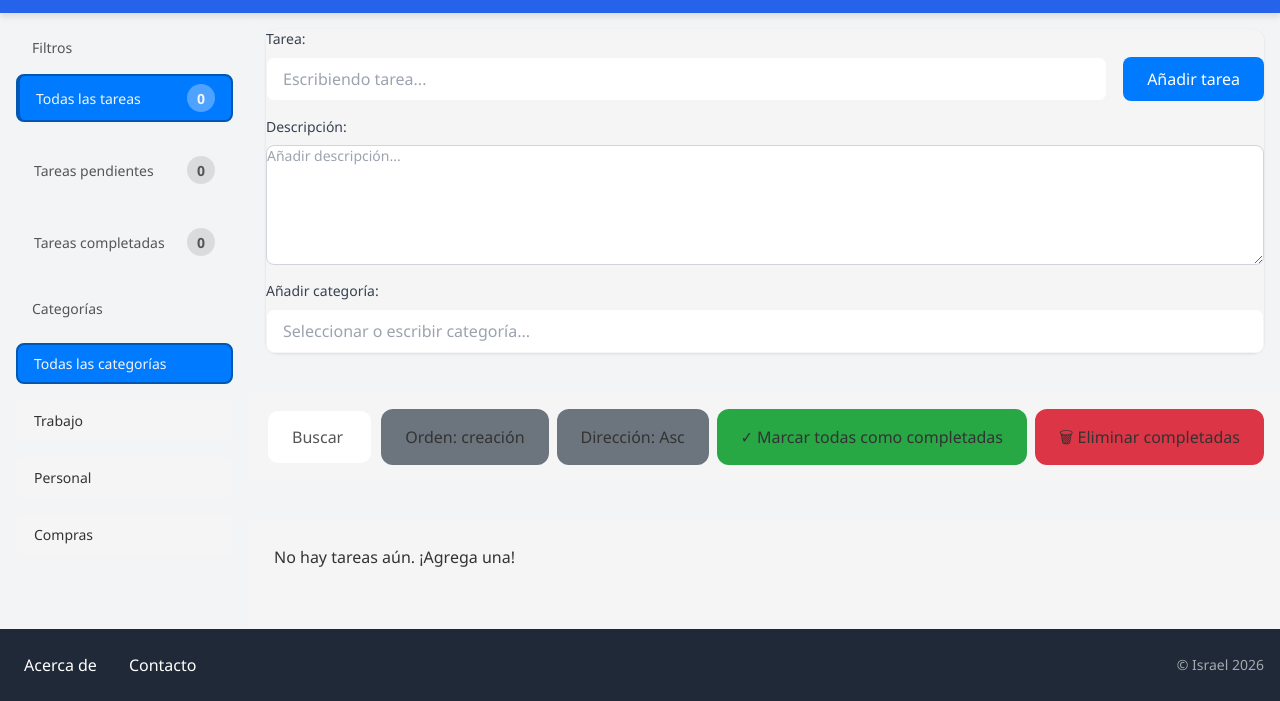
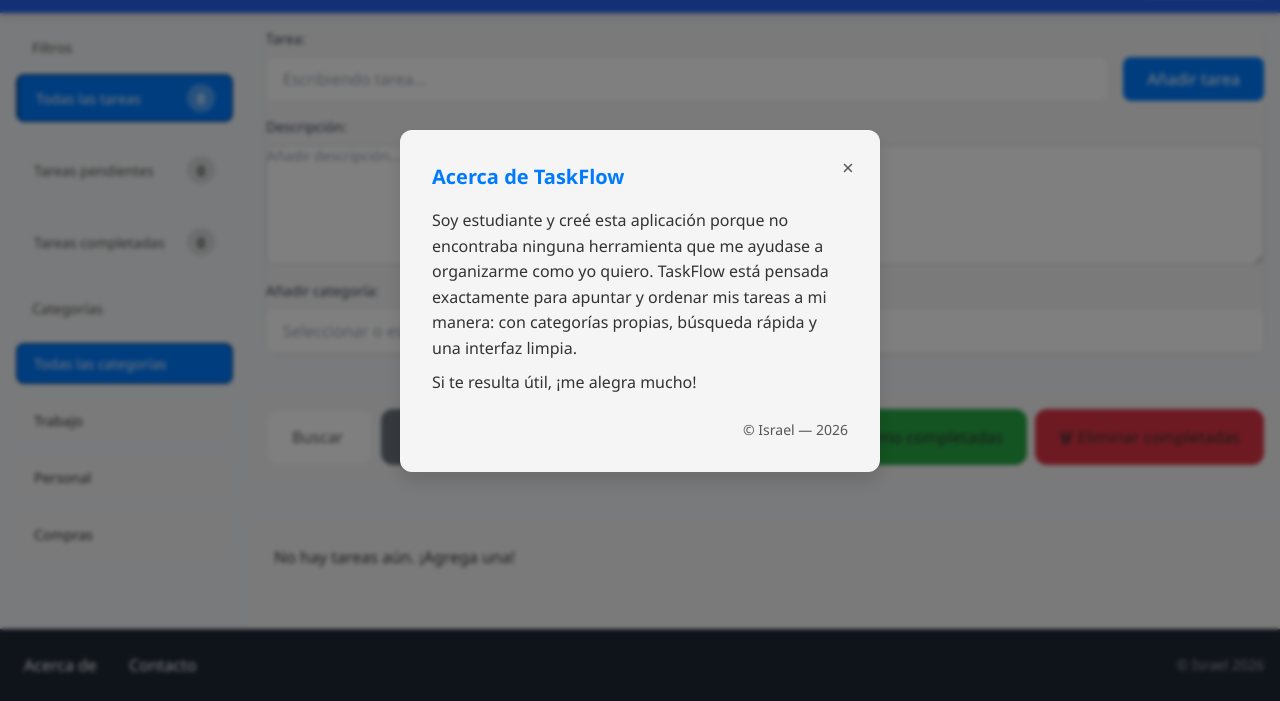
Before and after one commit to Israel7104/bootcamp-project, a plain HTML site: page index.html in a window 1280 px wide. Both pictures are taken after a click on the link "Acerca de". Shown: the part 99-800 px from the top of the page. Drawn offline with nearby package versions, Linux system fonts and the light colour scheme.

Commit message:
Add "About" dialog functionality and styling

```diff
--- a/app.js
+++ b/app.js
@@ -993,6 +993,30 @@ document.addEventListener("DOMContentLoaded", () => {
 });
 
 // =============================================
+// DIALOG "ACERCA DE"
+// =============================================
+const aboutLink = document.getElementById("aboutLink");
+const aboutDialog = document.getElementById("aboutDialog");
+const aboutClose = document.getElementById("aboutClose");
+
+if (aboutLink && aboutDialog) {
+    aboutLink.addEventListener("click", (e) => {
+        e.preventDefault();
+        aboutDialog.showModal();
+    });
+}
+
+if (aboutClose && aboutDialog) {
+    aboutClose.addEventListener("click", () => aboutDialog.close());
+}
+
+if (aboutDialog) {
+    aboutDialog.addEventListener("click", (e) => {
+        if (e.target === aboutDialog) aboutDialog.close();
+    });
+}
+
+// =============================================
 // ALTERNAR MODO OSCURO (opcional)
 // =============================================
 const darkModeToggle = document.getElementById('darkModeToggle');
--- a/index.html
+++ b/index.html
@@ -204,10 +204,24 @@
     </dialog>
 
     <footer class="bg-gray-800 text-white p-4 text-center">
-        <a href="#" class="hover:bg-blue-500 p-2 rounded">Acerca de</a>
+        <a href="#" id="aboutLink" class="hover:bg-blue-500 p-2 rounded">Acerca de</a>
         <a href="#" class="hover:bg-blue-500 p-2 rounded">Contacto</a>
         <span class="ml-auto text-sm opacity-60">&copy; Israel 2026</span>
     </footer>
+        <!-- About dialog -->
+        <dialog id="aboutDialog" class="about-dialog">
+            <button id="aboutClose" class="about-dialog__close" aria-label="Cerrar">&times;</button>
+            <h2 class="about-dialog__title">Acerca de TaskFlow</h2>
+            <p class="about-dialog__body">
+                Soy estudiante y creé esta aplicación porque no encontraba ninguna herramienta que me ayudase a
+                organizarme como yo quiero. TaskFlow está pensada exactamente para apuntar y ordenar mis tareas
+                a mi manera: con categorías propias, búsqueda rápida y una interfaz limpia.
+            </p>
+            <p class="about-dialog__body">
+                Si te resulta útil, ¡me alegra mucho!
+            </p>
+            <p class="about-dialog__author">&copy; Israel &mdash; 2026</p>
+        </dialog>
     <script src="app.js"></script>
 </body>
 
--- a/style.css
+++ b/style.css
@@ -135,6 +135,83 @@ footer {
     margin-left: auto;
     font-size: var(--font-size-sm);
     color: rgba(255, 255, 255, 0.6);
+}
+
+/* ============================================ */
+/* DIALOG "ACERCA DE"                           */
+/* ============================================ */
+.about-dialog {
+    position: fixed;
+    top: 50%;
+    left: 50%;
+    transform: translate(-50%, -50%);
+    margin: 0;
+    width: min(480px, 90vw);
+    border: none;
+    border-radius: var(--border-radius-lg);
+    padding: var(--spacing-xl);
+    background-color: var(--color-white);
+    color: var(--color-text);
+    box-shadow: var(--shadow-lg);
+}
+
+.about-dialog::backdrop {
+    background-color: rgba(0, 0, 0, 0.5);
+    backdrop-filter: blur(2px);
+}
+
+.about-dialog__close {
+    position: absolute;
+    top: var(--spacing-md);
+    right: var(--spacing-md);
+    width: 32px;
+    height: 32px;
+    border: none;
+    border-radius: 50%;
+    background: none;
+    font-size: 20px;
+    line-height: 1;
+    cursor: pointer;
+    color: var(--color-text-light);
+    display: flex;
+    align-items: center;
+    justify-content: center;
+}
+
+.about-dialog__close:hover {
+    background-color: rgba(0, 0, 0, 0.08);
+    color: var(--color-text);
+}
+
+.about-dialog__title {
+    font-size: var(--font-size-xl);
+    font-weight: 700;
+    margin-bottom: var(--spacing-md);
+    color: var(--color-primary);
+}
+
+.about-dialog__body {
+    font-size: var(--font-size-base);
+    line-height: 1.6;
+    margin-bottom: var(--spacing-sm);
+    color: var(--color-text);
+}
+
+.about-dialog__author {
+    margin-top: var(--spacing-lg);
+    font-size: var(--font-size-sm);
+    color: var(--color-text-light);
+    text-align: right;
+}
+
+html.dark .about-dialog {
+    background-color: #1f2937;
+    color: #f3f4f6;
+}
+
+html.dark .about-dialog__close:hover {
+    background-color: rgba(255, 255, 255, 0.1);
+    color: #f3f4f6;
 }
 
 /* ============================================ */
```
